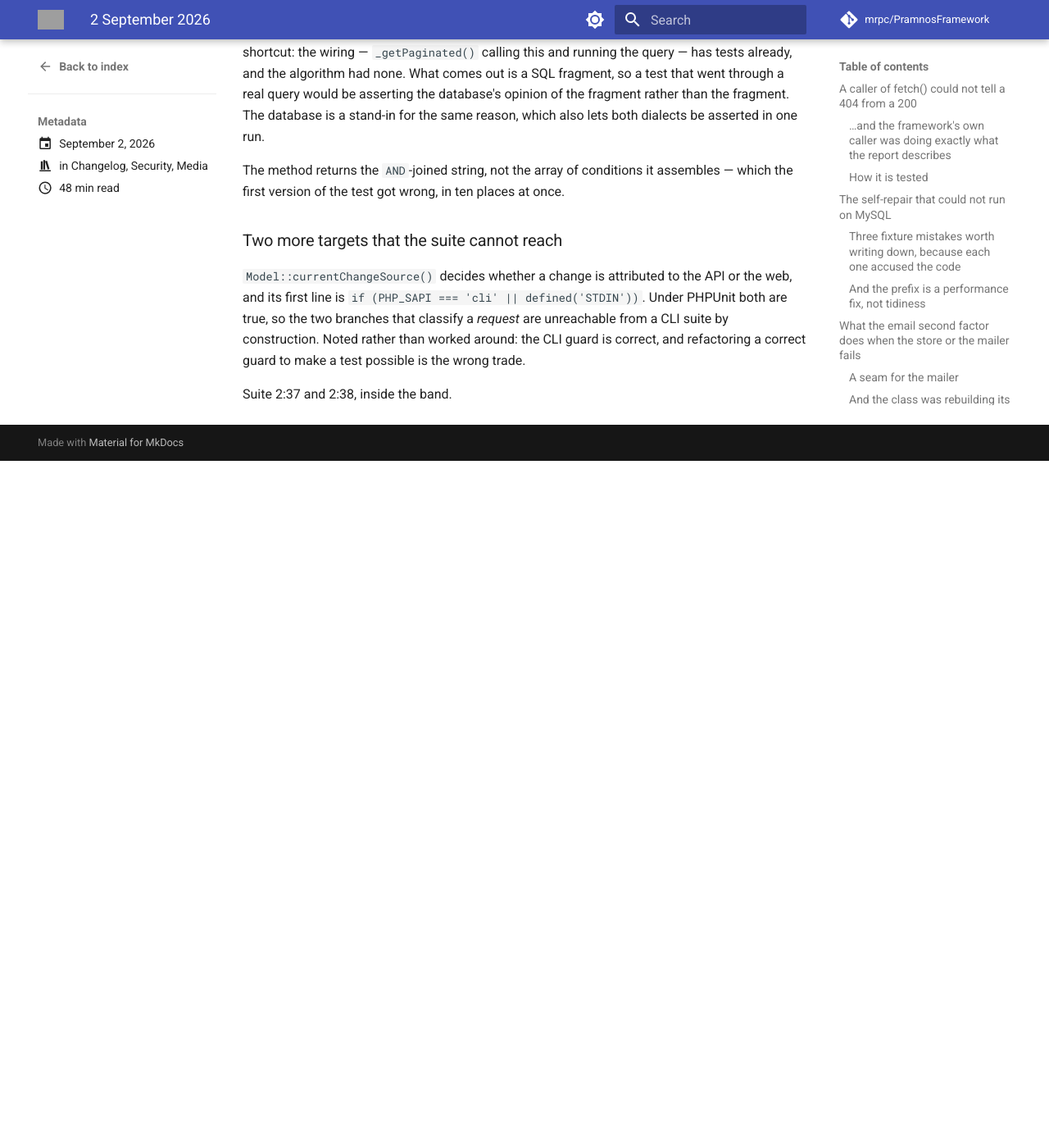
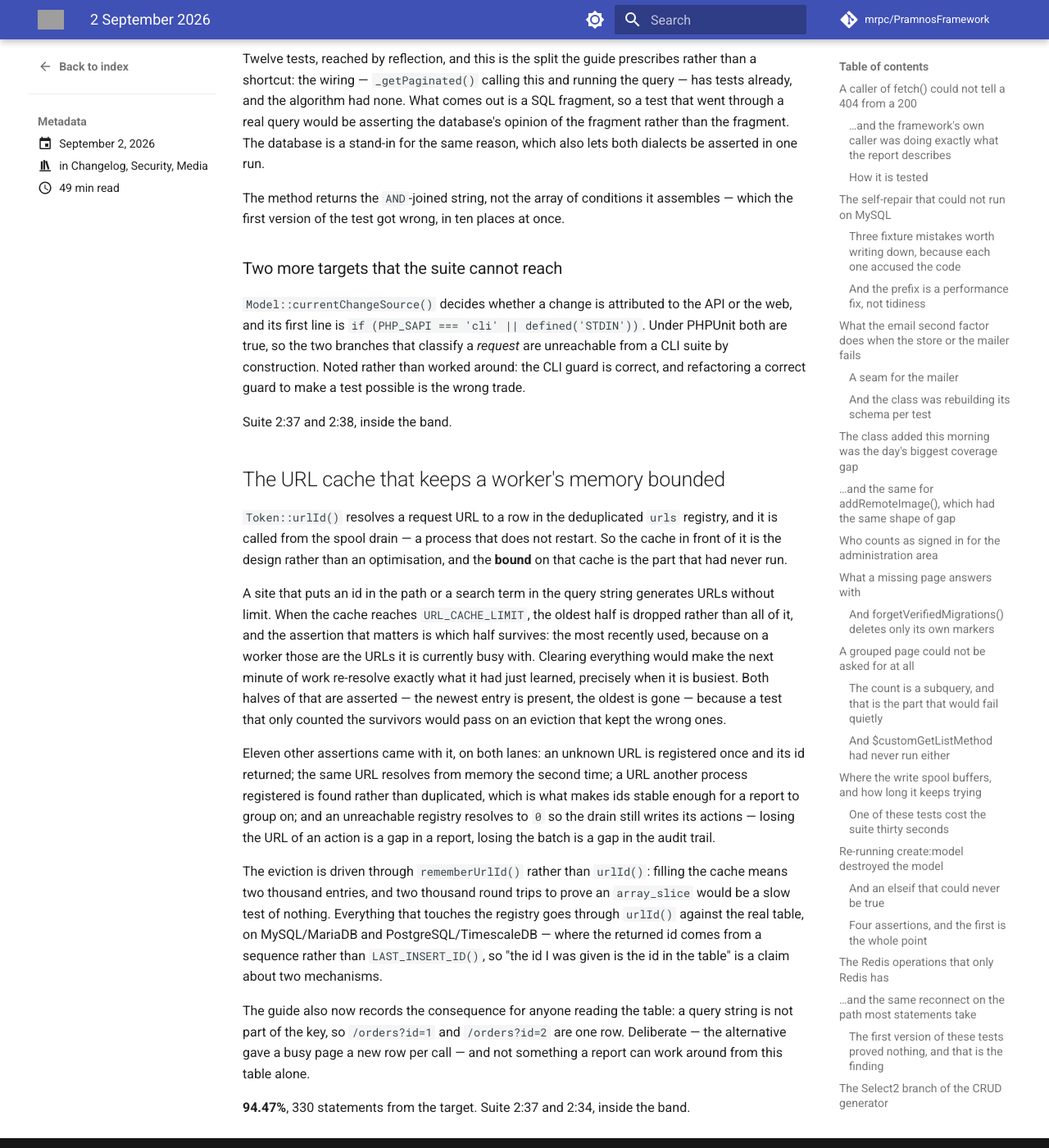
Before and after one commit to mrpc/PramnosFramework, an MkDocs documentation site: the page built from docs/version-history/posts/2026-09-02.md, in a window 1280 px wide and 1400 px high, scrolled down 29925 px. Shown: the whole window at 82% size. Built offline with MkDocs 1.6.1 and Material for MkDocs 9.7.7, drawn with Linux system fonts in a browser that asks for light colours; comment, search, counter and statistics services are not loaded; before the commit the page ends 30487 px from its top, so only the background shows below that; some of the changed text lies outside the part shown; grey boxes are pictures that could not be loaded.

Commit message:
test(auth): the URL cache that keeps a worker's memory bounded
`Token::urlId()` resolves a request URL to a row in the deduplicated `urls`
registry and is called from the spool drain, a process that does not restart. The
cache in front of it is the design rather than an optimisation, and the bound on
it had never run.

A site that puts an id in the path or a search term in the query string generates
URLs without limit. At `URL_CACHE_LIMIT` the oldest half is dropped, and which
half survives is the claim worth asserting: the most recently used, because on a
worker those are the URLs it is currently busy with. Both halves asserted — the
newest present, the oldest gone — since counting only the survivors would pass on
an eviction that kept the wrong ones.

Eleven more assertions on both lanes: an unknown URL is registered once and its
id returned; the same URL resolves from memory; a URL another process registered
is found rather than duplicated, which is what makes ids stable enough to group
on; and an unreachable registry resolves to `0` so the drain still writes its
actions — losing an action's URL is a gap in a report, losing the batch is a gap
in the audit trail.

The eviction goes through `rememberUrlId()`, because two thousand round trips to
prove an `array_slice` would be a slow test of nothing. Everything touching the
registry goes through `urlId()` against the real table, on both lanes — the
returned id comes from a sequence on one and `LAST_INSERT_ID()` on the other.

The guide records the consequence for readers of the table: a query string is not
part of the key, so `/orders?id=1` and `/orders?id=2` are one row.

94.47%, 330 statements from the target. Suite 2:37 and 2:34.

```diff
--- a/docs/Pramnos_Authentication_Guide.md
+++ b/docs/Pramnos_Authentication_Guide.md
@@ -1817,6 +1817,36 @@ unsubscribe flips that same checkbox. Everything else — a password reset, a se
 change — is transactional, and offering to unsubscribe from a password reset is offering
 to disable the only way back into the account.
 
+## The URL registry behind token actions
+
+Every token action records *which URL* the token was used on, and `urls` is a deduplicated registry
+— one row per endpoint, not one per call. `Token::urlId()` resolves a URL to its id, inserting the
+row the first time that URL is ever seen on the installation.
+
+It is called from the spool drain, which is a long-running process, so the cache in front of it is
+the design rather than an optimisation: a site serves a few hundred distinct URLs, a worker learns
+them in its first minutes, and after that every action resolves from memory.
+
+Three properties worth knowing when reading a report built on this table:
+
+- **The cache is bounded at `Token::URL_CACHE_LIMIT` (2,000), and drops its oldest half when it
+  fills.** A site that puts an id in the path or a search term in the query string generates URLs
+  without limit, and a process that never restarts would otherwise grow the cache without limit
+  too. The half that survives is the most recently used, because on a worker those are the URLs it
+  is currently busy with — clearing everything would make the next minute of work re-resolve exactly
+  what it had just learned.
+- **The cache is per process; the registry is not.** A second worker resolving a URL the first one
+  registered finds the existing row rather than inserting a duplicate, so ids are stable across
+  processes and a report can group on them.
+- **An unreachable registry resolves to `0`, and the drain carries on.** `0` is the "no URL" value
+  the action row takes, so a missing or broken `urls` table costs the URL of an action rather than
+  the whole batch — a gap in a report instead of a gap in the audit trail.
+
+A consequence for anyone reading `urls`: a query string is **not** part of the key. The registry is
+per endpoint, so `/orders?id=1` and `/orders?id=2` are one row. That is deliberate — the alternative
+gave a busy page a new row on every call — and it means a report cannot tell those two apart from
+this table alone.
+
 ## Authentication Addons
 
 `Addon::load($name)` takes a file name **or** a fully-qualified class name, and refuses
--- a/docs/version-history/posts/2026-09-02.md
+++ b/docs/version-history/posts/2026-09-02.md
@@ -38,6 +38,7 @@ categories:
 - The Memcached counter had never run, and `clear()` empties more than you think
 - What the human check does when it breaks, and the top three targets that cannot be reached
 - The Greek in the search box had never been tested
+- The URL cache that keeps a worker's memory bounded
 <!-- more -->
 
 ## A caller of `fetch()` could not tell a 404 from a 200
@@ -1169,3 +1170,35 @@ worked around: the CLI guard is correct, and refactoring a correct guard to make
 the wrong trade.
 
 Suite 2:37 and 2:38, inside the band.
+
+## The URL cache that keeps a worker's memory bounded
+
+`Token::urlId()` resolves a request URL to a row in the deduplicated `urls` registry, and it is
+called from the spool drain — a process that does not restart. So the cache in front of it is the
+design rather than an optimisation, and the **bound** on that cache is the part that had never run.
+
+A site that puts an id in the path or a search term in the query string generates URLs without
+limit. When the cache reaches `URL_CACHE_LIMIT`, the oldest half is dropped rather than all of it,
+and the assertion that matters is which half survives: the most recently used, because on a worker
+those are the URLs it is currently busy with. Clearing everything would make the next minute of work
+re-resolve exactly what it had just learned, precisely when it is busiest. Both halves of that are
+asserted — the newest entry is present, the oldest is gone — because a test that only counted the
+survivors would pass on an eviction that kept the wrong ones.
+
+Eleven other assertions came with it, on both lanes: an unknown URL is registered once and its id
+returned; the same URL resolves from memory the second time; a URL another process registered is
+found rather than duplicated, which is what makes ids stable enough for a report to group on; and an
+unreachable registry resolves to `0` so the drain still writes its actions — losing the URL of an
+action is a gap in a report, losing the batch is a gap in the audit trail.
+
+The eviction is driven through `rememberUrlId()` rather than `urlId()`: filling the cache means two
+thousand entries, and two thousand round trips to prove an `array_slice` would be a slow test of
+nothing. Everything that touches the registry goes through `urlId()` against the real table, on
+MySQL/MariaDB and PostgreSQL/TimescaleDB — where the returned id comes from a sequence rather than
+`LAST_INSERT_ID()`, so "the id I was given is the id in the table" is a claim about two mechanisms.
+
+The guide also now records the consequence for anyone reading the table: a query string is not part
+of the key, so `/orders?id=1` and `/orders?id=2` are one row. Deliberate — the alternative gave a
+busy page a new row per call — and not something a report can work around from this table alone.
+
+**94.47%**, 330 statements from the target. Suite 2:37 and 2:34, inside the band.
```
Also changed, not shown: other parts of docs/version-history/posts/2026-09-02.md (+1 -1 lines), 2 other files.
